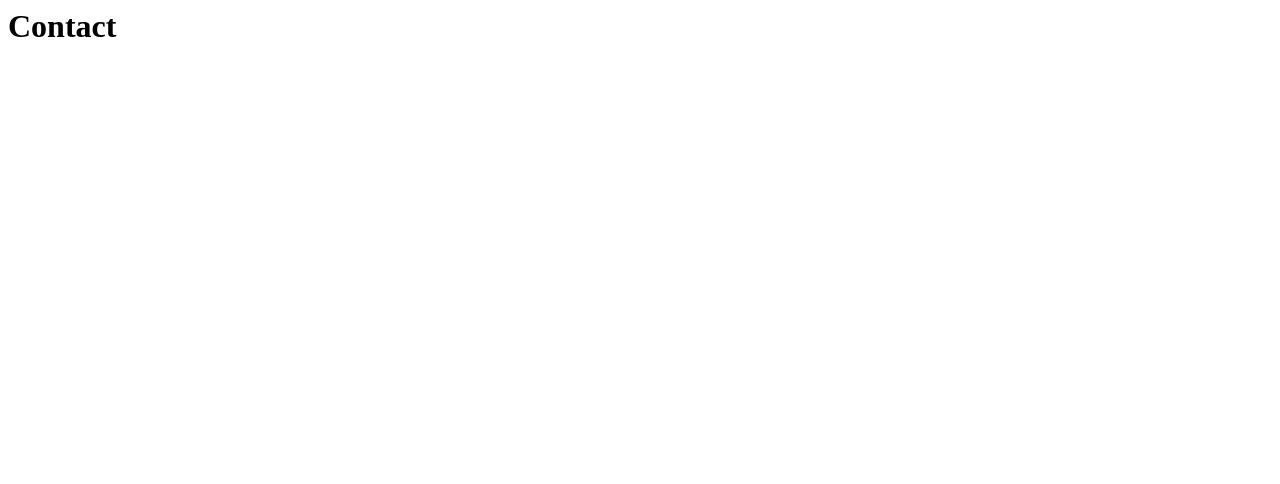
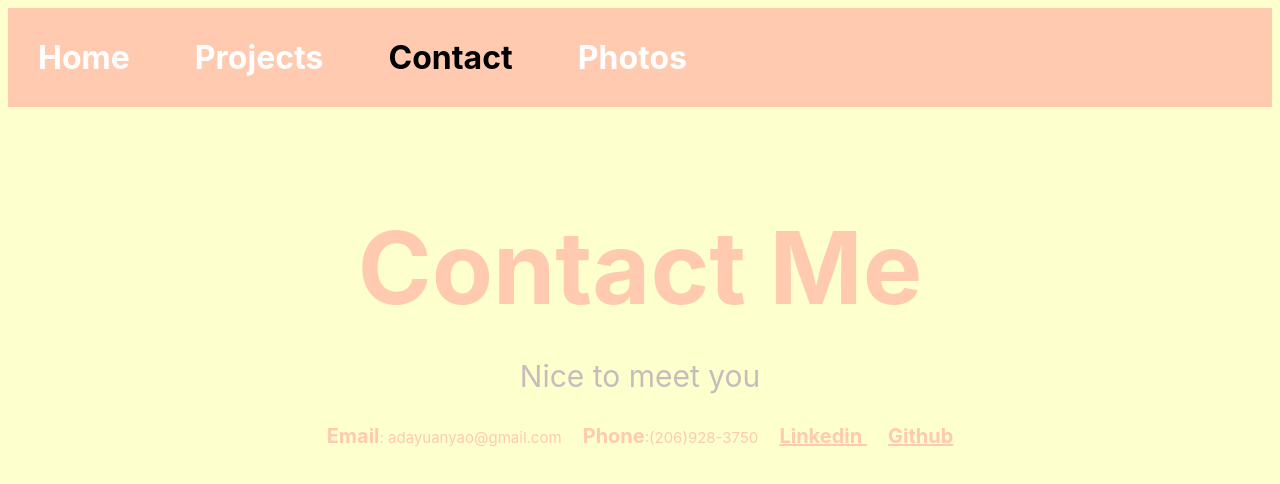
Before and after one commit to YuanYao-Ada/Project1, a plain HTML site: page contact/index.html in a window 1280 px wide. Drawn offline with Linux system fonts and the light colour scheme.

Commit message:
Add Contact Page

```diff
--- /dev/null
+++ b/contact/contact.css
@@ -0,0 +1,33 @@
+.navbar-contact {
+	color: black;
+}
+
+.contact-large-font {
+	font-size: 100px;
+	font-weight: bolder;
+	color: #ffcab0;
+	text-align: center;
+	margin-bottom: 0;
+}
+
+.contact-medium-font {
+	font-size: 30px;
+	color: rgb(199, 188, 188);
+	text-align: center;
+}
+
+.contact-small-font {
+	font-size: 15px;
+	color: #ffcab0;
+	text-align: center;
+}
+
+.contact-bold-title {
+	font-size: 20px;
+	color: #ffcab0;
+	font-weight: bolder;
+}
+
+.text-underline {
+	text-decoration: underline;
+}
--- a/contact/index.html
+++ b/contact/index.html
@@ -1 +1,46 @@
-<h1> Contact </h1>
+<!DOCTYPE html>
+<html>
+
+<head>
+  <meta charset="utf-8">
+  <meta name="viewport" content="width=device-width">
+  <title>My website title</title>
+  <link rel="stylesheet" href="../css/common.css">
+  <link rel="stylesheet" href="../css/navbar.css">
+  <link rel="stylesheet" href="contact.css">
+</head>
+
+<body>
+  <div class="navbar">
+    <ul class="navbar-ul">
+      <li class="navbar-hor-list">
+        <a href="/Project1/">Home</a>
+      </li>
+      <li class="navbar-hor-list navbar-projects">
+        <a href="/Project1/projects/">Projects</a>
+      </li>
+      <li class="navbar-hor-list navbar-contact">
+        <a href="/Project1/contact/" class="navbar-contact">Contact</a>
+      </li>
+      <li class="navbar-hor-list navbar-photos">
+        <a href="/Project1/photos/">Photos</a>
+      </li>
+    </ul>
+  </div>
+
+  <div id="Contact" class="contact-flex">
+    <div>
+        <p class="contact-large-font">Contact Me</p>
+        <p class="contact-medium-font">Nice to meet you</p>
+        <p class="contact-small-font">
+            <span class="contact-bold-title">Email</span>: adayuanyao@gmail.com&nbsp&nbsp&nbsp&nbsp
+            <span class="contact-bold-title">Phone</span>:(206)928-3750&nbsp&nbsp&nbsp&nbsp
+            <a href="https://www.linkedin.com/in/yuan-yao-0b4722196/" class="contact-bold-title text-underline">
+                Linkedin
+            </a>
+            &nbsp&nbsp&nbsp&nbsp
+            <a href="https://github.com/Yuanyao-Ada" class="contact-bold-title text-underline">Github</a>
+        </p>
+    </div>
+  </div>
+</html>
--- a/css/navbar.css
+++ b/css/navbar.css
@@ -22,3 +22,12 @@
 .navbar-hor-list:hover {
 	background-color: aquamarine;
 }
+
+a {
+	text-decoration: none;
+	color: white;
+	font-weight: bold;
+	margin: 0;
+	padding: 0;
+	text-align: center;
+}
```
Also changed, not shown: css/contact.css (deleted).
